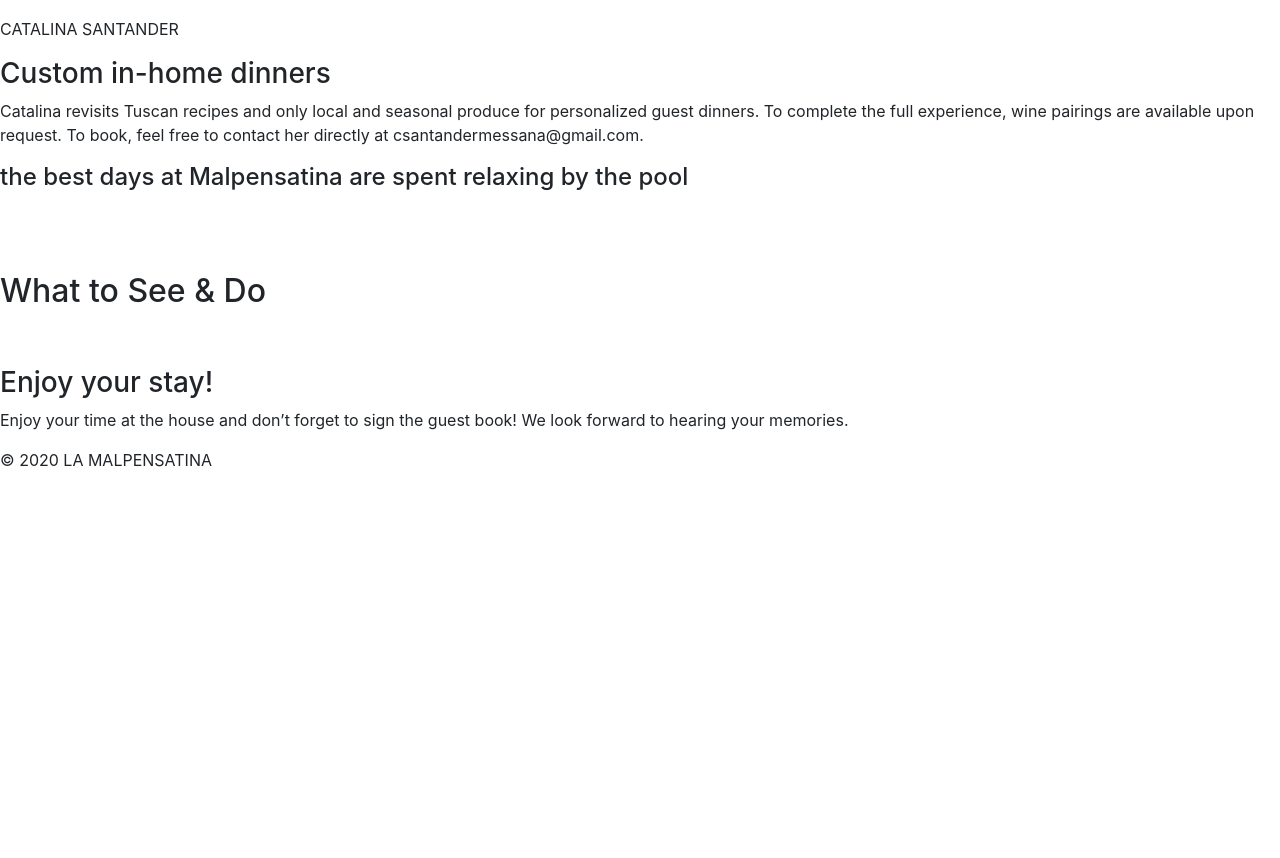
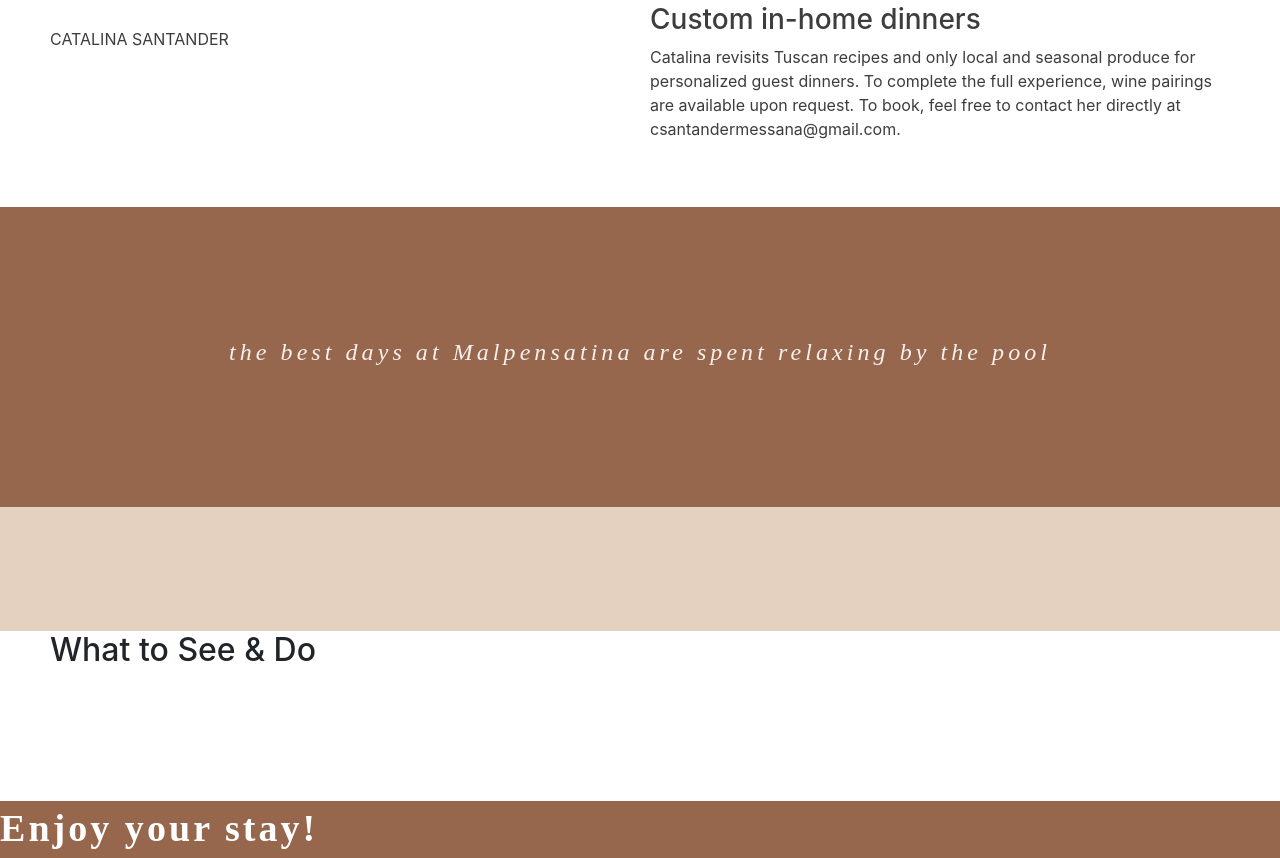
Before and after one commit to meghanmartin995/malpensatina_website, a plain HTML site: page activities.html in a window 1280 px wide. Shown: the part 746-1604 px from the top of the page. Before the commit the page ends 1234 px from the top, so only its background shows below. Drawn offline with nearby package versions, Linux system fonts and the light colour scheme.

Commit message:
styles activity page

```diff
--- a/css/pages/activities.css
+++ b/css/pages/activities.css
@@ -0,0 +1,91 @@
+.activities-grid {
+  display: grid;
+  grid-template-columns: 1fr 1fr;
+  grid-gap: 20px;
+  padding: 50px;
+  color: #3E3D3D;
+}
+
+.photo-grid {
+  display: grid;
+  grid-template-columns: 1fr 1fr 1fr;
+  grid-gap: 20px;
+  padding: 50px;
+  background: #E4D1C0;
+}
+
+.quote {
+  background: #96664D;
+  display: flex;
+  justify-content: center;
+  align-items: center;
+  height: 300px;
+  text-align: center;
+  font-family: Tiempos Fine Test;
+  font-style: italic;
+  font-size: 27.0988px;
+  line-height: 31px;
+  /* or 114% */
+  letter-spacing: 0.15em;
+  color: rgba(255, 255, 255, 0.9);
+}
+
+.quote h2 {
+  padding: 0 180px;
+}
+
+.tosee-grid {
+  display: grid;
+  grid-template-columns: 1fr 1fr;
+  grid-gap: 20px;
+  padding: 50px 0;
+}
+
+.tosee {
+  padding: 0 50px;
+}
+
+.text-section {
+  background: #96664D;
+  color: white;
+}
+
+.text-section h3 {
+  font-family: Tiempos Fine Test;
+  font-weight: 600;
+  font-size: 38px;
+  line-height: 54px;
+  letter-spacing: 0.08em;
+}
+
+.text-section p {
+  font-family: Montserrat;
+  font-size: 22px;
+  line-height: 38px;
+  letter-spacing: 0.1em;
+}
+
+
+.footer3 {
+  text-align: center;
+  font-family: Montserrat;
+  font-weight: 500;
+  font-size: 19px;
+  line-height: 23px;
+  letter-spacing: 0.08em;
+  color: rgba(255, 255, 255, 0.7)
+}
+
+@media (max-width: 650px) {
+  .activities-grid {
+    grid-template-columns: 1fr;
+  }
+
+  .photo-grid {
+    grid-template-columns: 1fr;
+  }
+
+  .tosee-grid {
+    grid-template-columns: 1fr;
+  }
+}
--- a/css/pages/info.css
+++ b/css/pages/info.css
@@ -27,6 +27,7 @@
   grid-gap: 20px;
   padding: 10px;
   text-align: center;
+  background: #E4D1C0;
 }
 
 .grid-team h3 {
@@ -47,7 +48,7 @@
 .contact h2 {
   font-family: Tiempos Fine Test;
   font-weight: 600;
-  font-size: 45px;
+  font-size: 38px;
   letter-spacing: 0.08em;
 }
 
@@ -76,17 +77,6 @@
     grid-template-columns: 1fr;
   }
 }
-
-
-
-
-
-
-
-
-
-
-
 
 .info {
   height: 28vh;
```
